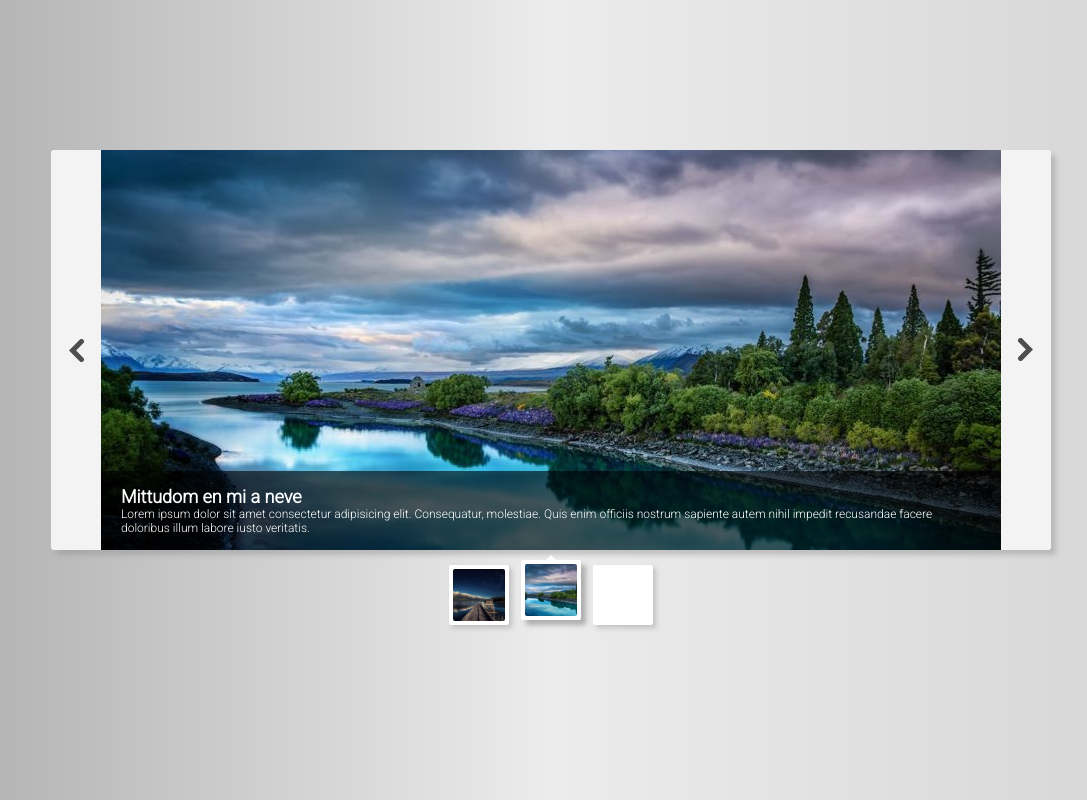
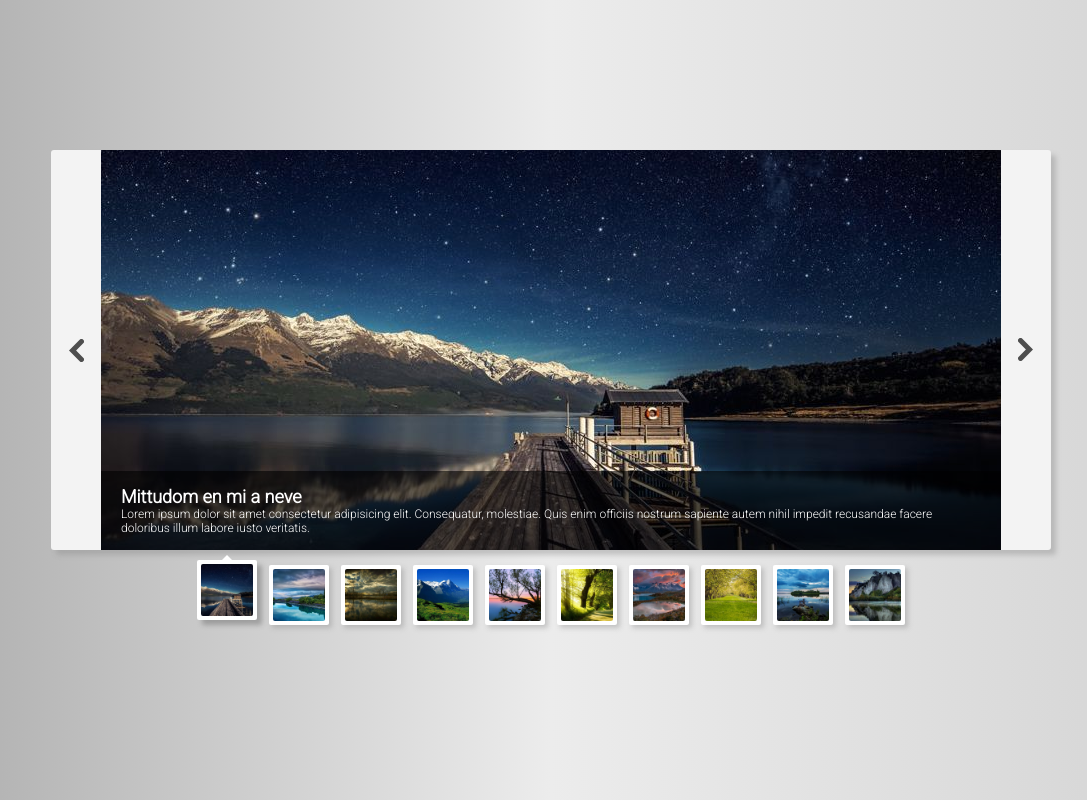
Before and after one commit to BitiOne/image-slider, a plain HTML site: page index.html in a window 1280 px wide. Shown: the whole page, without its empty margins (89-1176 px from the left). Drawn offline with Linux system fonts and the light colour scheme.

Commit message:
Thumbnails done, need iteractivity.

```diff
--- a/index.html
+++ b/index.html
@@ -25,20 +25,7 @@
       </div>
       <div class="right arrow"></div>
     </div>
-    <div id="small-images-main-container">
-      <!-- It will be added in .js file!!! -->
-      <div class="small-image-container">
-        <div id="small-image-01" class="small-image-div"></div>
-      </div>
-      <div class="small-image-container-with-arrow">
-        <div class="arrow-up"></div>
-        <div class="selected small-image-container">
-          <div id="small-image-02" class="small-image-div"></div>
-        </div>
-      </div>
-      <div class="small-image-container"></div>
-      <!-- END It will be added in .js file END!!! -->
-    </div>
+    <div id="small-images-main-container"></div>
   </div>
 </body>
 
--- a/script.js
+++ b/script.js
@@ -2,4 +2,43 @@ const bigImageContainer = document.querySelector('#big-image');
 const smallImagesMainContainer = document.querySelector('#small-images-main-container');
 const imagesArray = ['01.jpg', '02.jpg', '03.jpg', '04.jpg', '05.jpg', '06.jpg', '07.jpg', '08.jpg', '09.jpg', '10.jpg'];
 
-let activeImage = 1;
+let activeImage = 0;
+
+bigImageContainer.style.setProperty(`background-image`, `url("./images/${activeImage < 9 ? '0' + (activeImage + 1) : (activeImage + 1)}.jpg")`);
+
+for (let i = 0; i < imagesArray.length; i++) {
+
+  if (i === activeImage) {
+    let newDiv01 = document.createElement(`div`);
+    let newDiv02 = document.createElement(`div`);
+    let newDiv03 = document.createElement(`div`);
+    let newDiv04 = document.createElement(`div`);
+
+    newDiv01.className = `small-image-container-with-arrow`;
+    newDiv02.className = `arrow-up`;
+    newDiv03.className = `selected small-image-container`;
+    newDiv04.className = `small-image-div`;
+
+    newDiv04.id = `small-image-${i < 9 ? '0' + (i + 1) : (i + 1)}`;
+    newDiv04.style.setProperty(`background-image`, `url("./images/${i < 9 ? '0' + (i + 1) : (i + 1)}.jpg")`)
+
+    newDiv01.appendChild(newDiv02);
+    newDiv01.appendChild(newDiv03);
+    newDiv03.appendChild(newDiv04);
+
+    smallImagesMainContainer.appendChild(newDiv01);
+  } else {
+    let newDiv01 = document.createElement(`div`);
+    let newDiv02 = document.createElement(`div`);
+
+    newDiv01.className = `small-image-container`;
+
+    newDiv02.id = `small-image-${i < 9 ? '0' + (i + 1) : (i + 1)}`;
+    newDiv02.className = `small-image-div`;
+    newDiv02.style.setProperty(`background-image`, `url("./images/${i < 9 ? '0' + (i + 1) : (i + 1)}.jpg")`)
+
+    newDiv01.appendChild(newDiv02);
+
+    smallImagesMainContainer.appendChild(newDiv01);
+  }
+}
--- a/style.css
+++ b/style.css
@@ -49,7 +49,6 @@ body {
 #big-image {
   width: 900px;
   height: 100%;
-  background-image: url("./images/02.jpg"); /* It will be added in .js file!!! */
   background-repeat: no-repeat;
   background-position: center;
   background-size: 900px auto;
@@ -128,11 +127,3 @@ p {
   border-right: 5px solid transparent;
   border-bottom: 5px solid white;
 }
-
-#small-image-01 /* It will be added in .js file!!! */ {
-  background-image: url("./images/01.jpg");
-}
-
-#small-image-02 /* It will be added in .js file!!! */ {
-  background-image: url("./images/02.jpg");
-}
```
